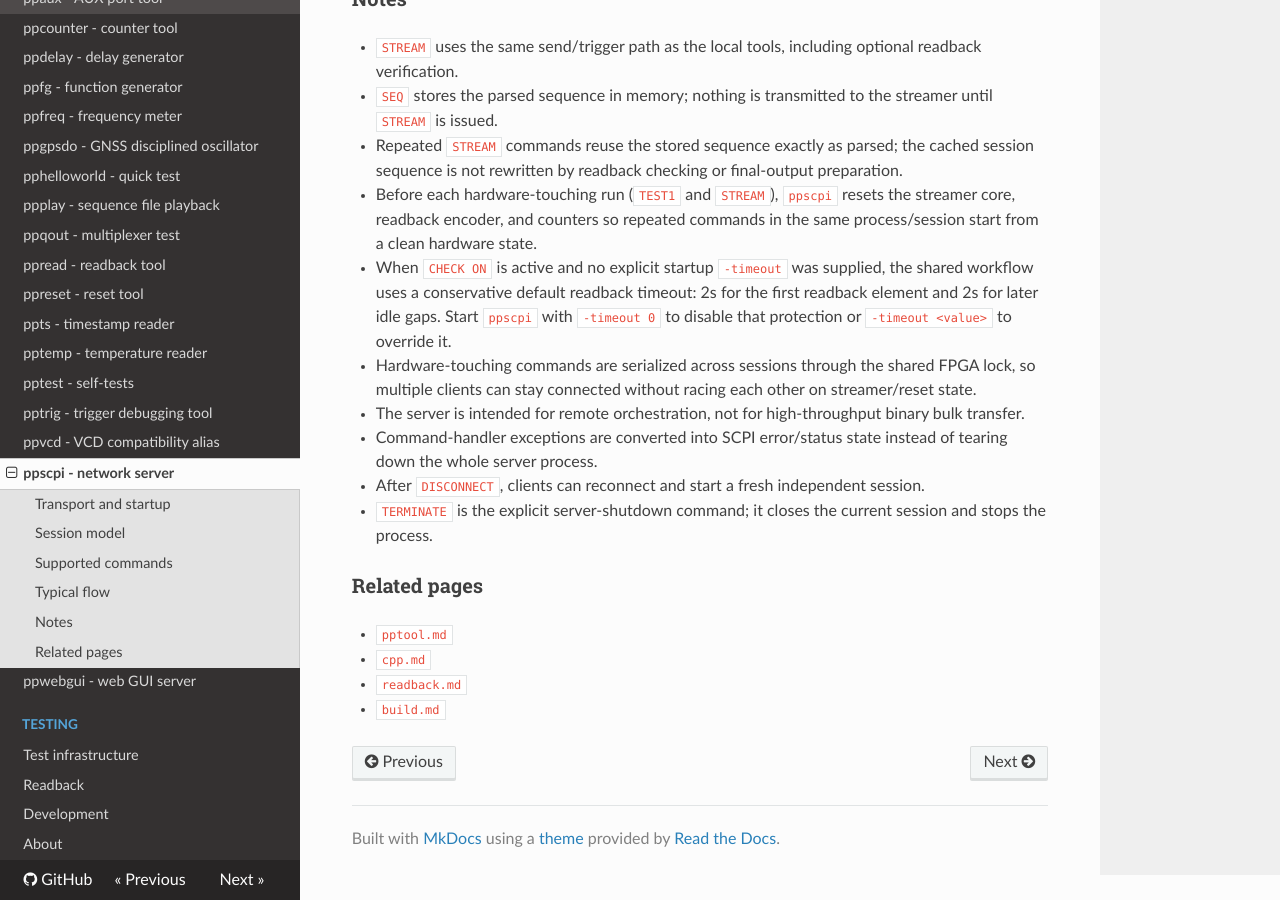
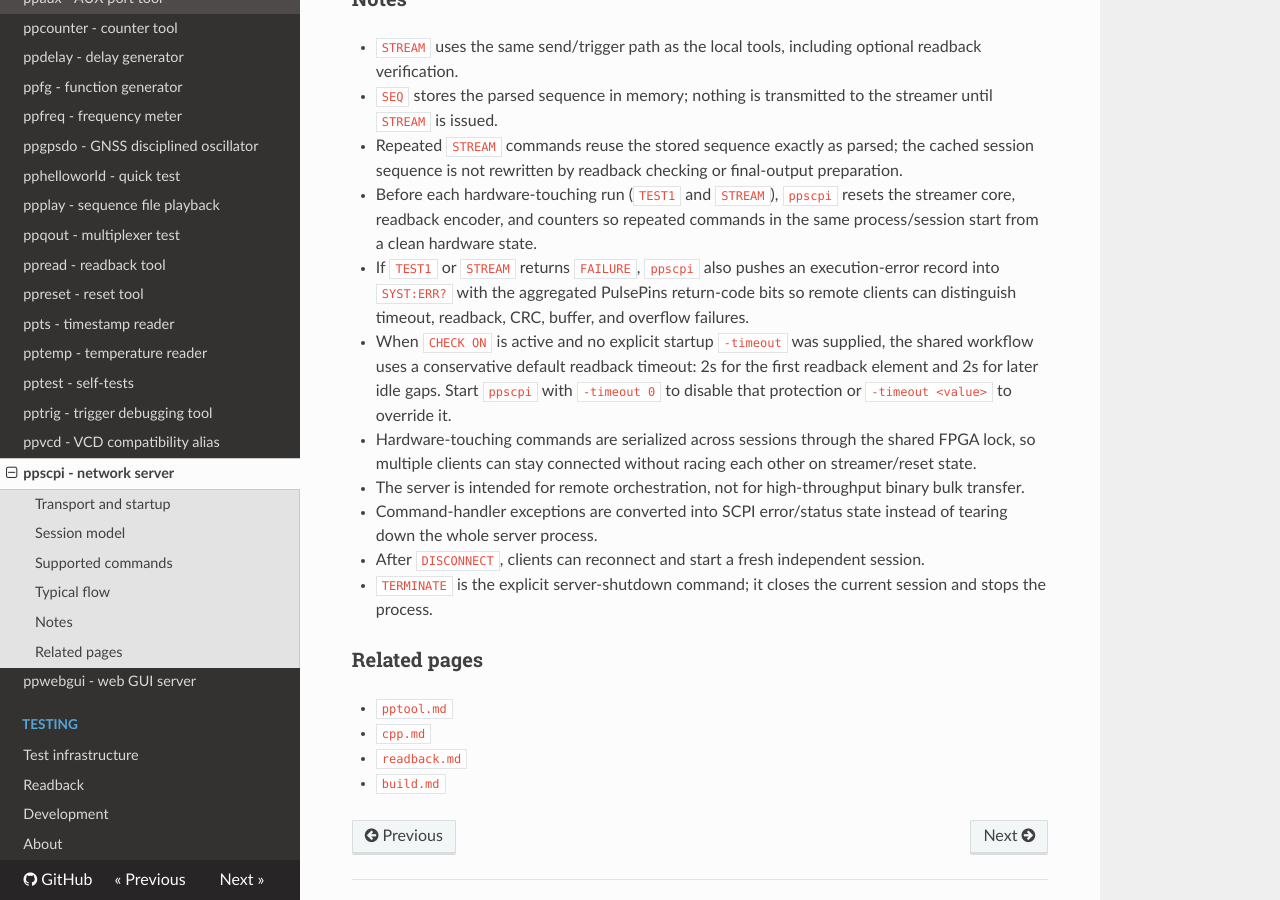
Before and after one commit to rokzitko/PulsePins, an MkDocs documentation site: the page built from docs/docs/ppscpi.md, in a window 1280 px wide and 900 px high, scrolled down 1719 px. Built offline with MkDocs 1.6.1, drawn with Linux system fonts in a browser that asks for light colours; nearby versions of some CDN libraries.

Commit message:
report ppscpi failures in error queue

```diff
--- a/docs/docs/ppscpi.md
+++ b/docs/docs/ppscpi.md
@@ -67,6 +67,7 @@ PulsePins-specific commands:
 * `SEQ` stores the parsed sequence in memory; nothing is transmitted to the streamer until `STREAM` is issued.
 * Repeated `STREAM` commands reuse the stored sequence exactly as parsed; the cached session sequence is not rewritten by readback checking or final-output preparation.
 * Before each hardware-touching run (`TEST1` and `STREAM`), `ppscpi` resets the streamer core, readback encoder, and counters so repeated commands in the same process/session start from a clean hardware state.
+* If `TEST1` or `STREAM` returns `FAILURE`, `ppscpi` also pushes an execution-error record into `SYST:ERR?` with the aggregated PulsePins return-code bits so remote clients can distinguish timeout, readback, CRC, buffer, and overflow failures.
 * When `CHECK ON` is active and no explicit startup `-timeout` was supplied, the shared workflow uses a conservative default readback timeout: 2s for the first readback element and 2s for later idle gaps. Start `ppscpi` with `-timeout 0` to disable that protection or `-timeout <value>` to override it.
 * Hardware-touching commands are serialized across sessions through the shared FPGA lock, so multiple clients can stay connected without racing each other on streamer/reset state.
 * The server is intended for remote orchestration, not for high-throughput binary bulk transfer.
```
Also changed, not shown: 2 other files.
